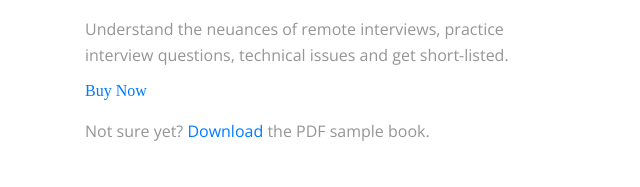
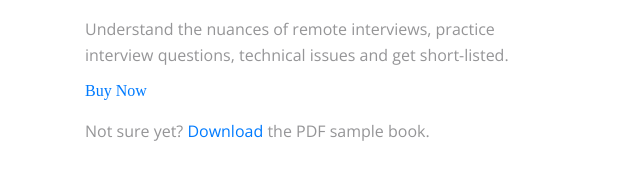
Before and after one commit to interviewmanual/interviewmanual.github.io, a plain HTML site: page index.html in a window 1280 px wide. Shown: the part 338-525 px from the top of the page, 0-640 px from the left. Drawn offline with nearby package versions, Linux system fonts and the light colour scheme; a script that the page names is missing.

Commit message:
Fixed typo

```diff
--- a/index.html
+++ b/index.html
@@ -6,7 +6,7 @@
     <link rel="icon" href="assets/icons/favicon.png" type="image/png" sizes="16x16">
     <meta name="viewport" content="width=device-width, initial-scale=1">
     <meta http-equiv="X-UA-Compatible" content="IE=edge">
-    <meta name="description" content="The Remote Interview Manual, understand the neuances of remote interviews, competency-based questions, avoid technical issuesa and get short-listed.">
+    <meta name="description" content="The Remote Interview Manual, understand the nuances of remote interviews, competency-based questions, avoid technical issuesa and get short-listed.">
     <meta name="keywords" content="The Remote Interview Manual | Understand competency questions, avoid technical issues and get short-listed.">
     <link href="assets/css/bootstrap.min.css" rel="stylesheet" type="text/css" media="all" />
     <!-- preconnects to speed up connections to external resources -->
@@ -73,7 +73,7 @@ height="0" width="0" style="display:none;visibility:hidden"></iframe></noscript>
                 <div class="hero-content">
                   <h5 class="d-none d-sm-block">NEW RULES FOR A NEW ERA</h5>
                   <h2>The Remote <br/> Interview Manual</h2>
-                  <p>Understand the neuances of remote interviews, practice interview questions, technical issues and get short-listed.</p>
+                  <p>Understand the nuances of remote interviews, practice interview questions, technical issues and get short-listed.</p>
                   <div class="padding-top">
                     <script src="https://gumroad.com/js/gumroad.js"></script>
 <a class="gumroad-button" href="https://gum.co/ENcLGF?wanted=true" target="_blank" onclick="gtag(‘event’, ‘engagement’, {'event_category' : 'view_item', 'event_label' : 'buy_hero'});">Buy Now</a>
```
